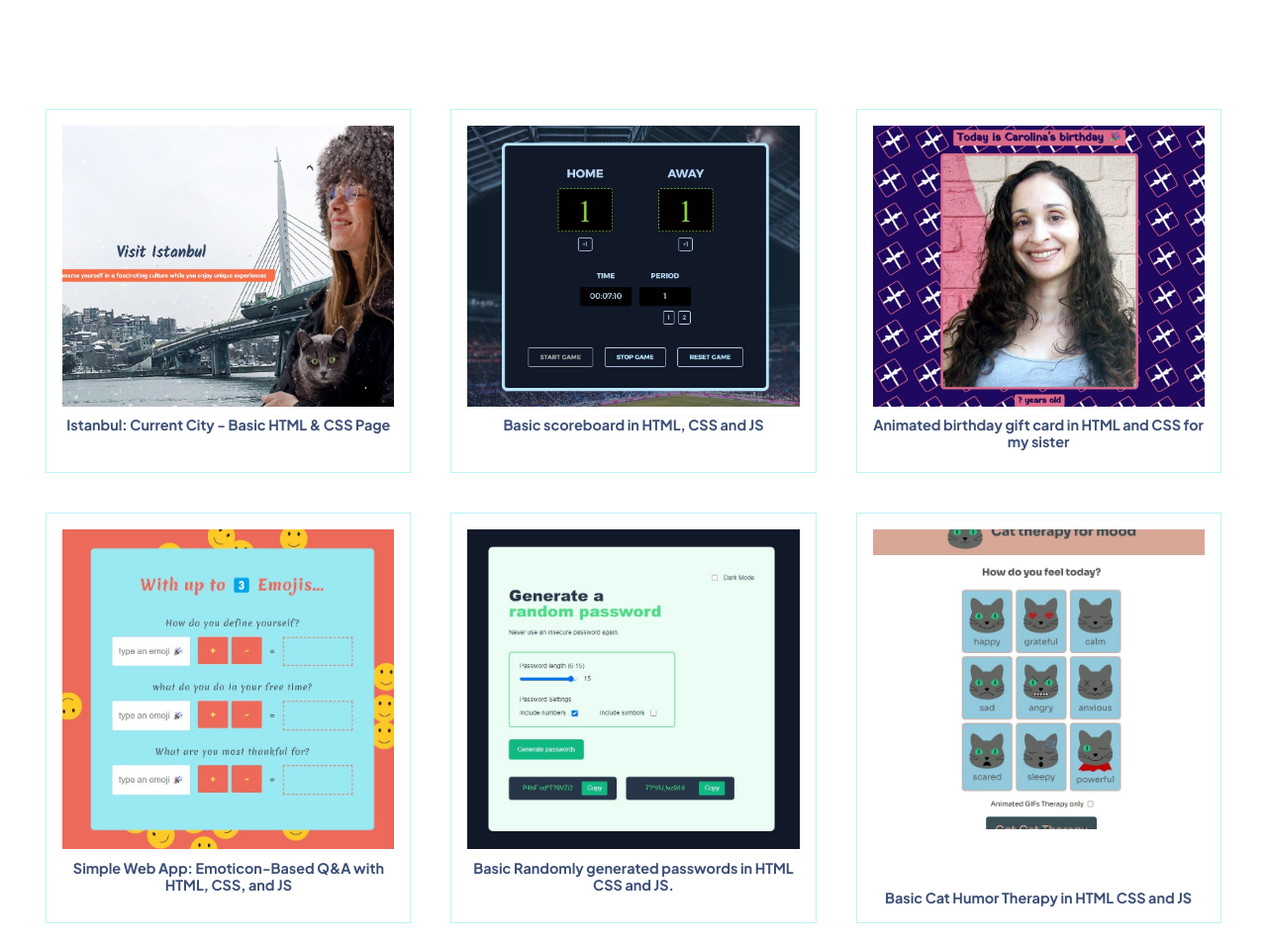
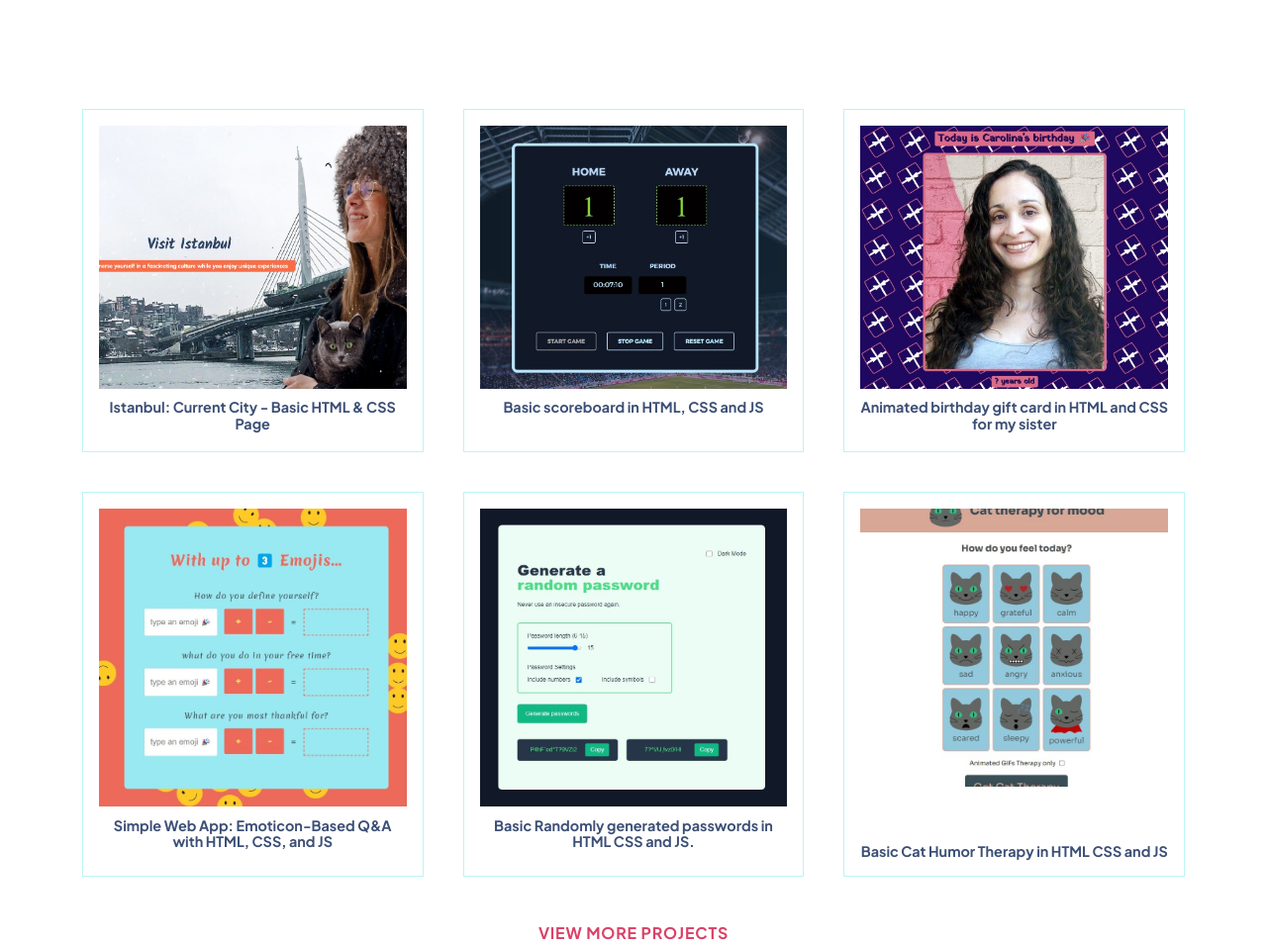
Before and after one commit to carlasmartinsr/My-Portafolio-Journal, a plain HTML site: page index.html in a window 1280 px wide. Shown: the part 901-1856 px from the top of the page at 99% size. Drawn offline with nearby package versions, Linux system fonts and the light colour scheme.

Commit message:
Update index.css

```diff
--- a/css/index.css
+++ b/css/index.css
@@ -331,7 +331,7 @@ h3 {
 
 @media (min-width: 37em) {
   .project-card {
-    flex: 0 1 calc(48% - 1.25em);
+    flex: 0 1 calc(46% - 1.25em);
   }
   .project-card p {
     font-size: 0.9rem;
@@ -340,7 +340,7 @@ h3 {
 
 @media (min-width: 48em) {
   .project-card {
-    flex: 0 1 calc(32% - 1.25em);
+    flex: 0 1 calc(30% - 1.25em);
   }
 }
 
```
